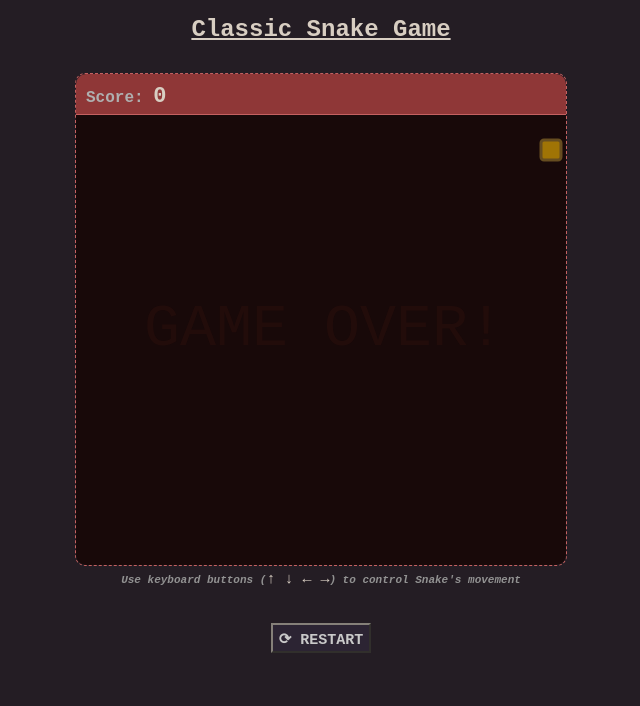
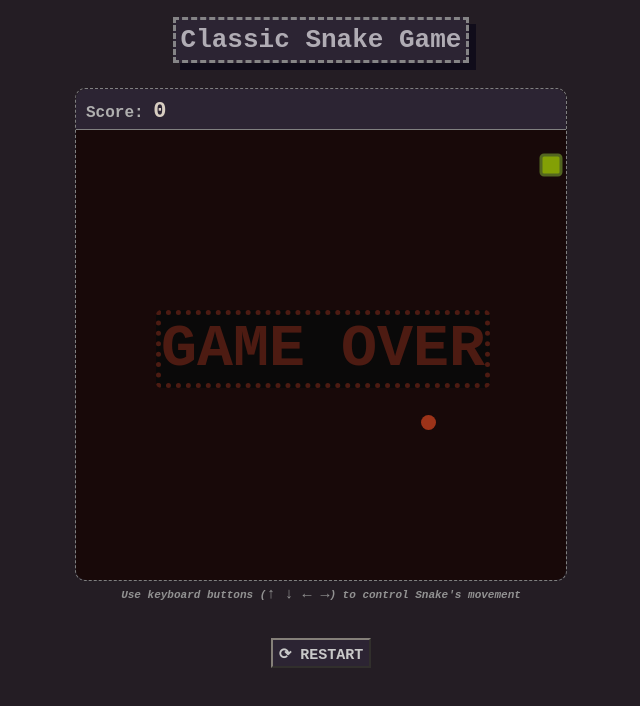
Before and after one commit to syf-dev/classic-snake-game, a plain HTML site: page index.html in a window 1280 px wide. Both pictures are taken after a click on the button "▶ PLAY". Shown: the whole page, without its empty margins (319-959 px from the left). Drawn offline with Linux system fonts and the light colour scheme.

Commit message:
Added Food placement and eating logic

```diff
--- a/index.html
+++ b/index.html
@@ -7,20 +7,21 @@
         <title>Classic Snake Game</title>
     </head>
     <body>
-        <h1>Classic Snake Game</h1>
+        <div id="title">
+            <h1>Classic Snake Game</h1>
+        </div>
         <div class="game-box">
             <div class="score-container">
                 Score: <span id="game-score">0</span>
             </div>
-            <div class="game-message">Press 'PLAY'<br>to Start!</div>
+            <div class="game-message">Press PLAY<br>to Start!</div>
             <canvas id="game-canvas" width="490" height="450"></canvas>
         </div>
         <p class="keys-message">Use keyboard buttons (<span style="font-size: 15px;">↑ ↓ ← →</span>) to control Snake's movement</p>
         <div class="buttons">
-            <span id="play-button-area"><button id="play-button" onclick="togglePlayButton(pause=false)">▶ PLAY</button></span>
+            <span id="play-button-area"><button id="play-button" onclick="togglePlayButton(pause=false);placeFood()">▶ PLAY</button></span>
             <span id="restart-button-area"></span>
         </div>
-
         <script src="./script.js"></script>
     </body>
 </html>
--- a/script.js
+++ b/script.js
@@ -1,28 +1,45 @@
 const playButtonArea = document.getElementById('play-button-area');
 const restartButtonArea = document.getElementById('restart-button-area');
 const gameCanvas = document.getElementById('game-canvas');
+const gameScore = document.getElementById('game-score');
 const gameBox = document.querySelector('.game-box');
 
 let snakeDirection = 0;
 let snakeBody = [
     {x: 25, y: 25}
 ];
+let speedInterval = 100;
+let foodPosition = {x: 0, y: 0}
+let score = 0;
 
 const ctx = gameCanvas.getContext('2d');
 const segmentSize = 20;
 
-function getSnake() {
+function drawGame() {
     ctx.clearRect(0, 0, gameCanvas.width, gameCanvas.height);
 
     snakeBody.forEach(segment => {
         ctx.lineWidth = 3;
-        ctx.strokeStyle = 'rgb(102, 77, 32)';
-        ctx.fillStyle = 'rgb(160, 116, 5)';
+        ctx.strokeStyle = 'rgba(83, 102, 32, 1)';
+        ctx.fillStyle = 'rgba(131, 160, 5, 1)';
         ctx.beginPath();
         ctx.roundRect(segment.x, segment.y, segmentSize, segmentSize, 3);
         ctx.fill();
         ctx.stroke();
     });
+
+    ctx.fillStyle = 'rgba(156, 51, 25, 1)';
+    ctx.beginPath();
+    ctx.roundRect(foodPosition.x, foodPosition.y, 15, 15, 10);
+    ctx.fill();
+}
+
+function placeFood() {
+    do {
+        foodPosition.x = Math.floor((Math.random() * (gameCanvas.width - segmentSize)) / segmentSize) * segmentSize + 5;
+        foodPosition.y = Math.floor((Math.random() * (gameCanvas.height - segmentSize)) / segmentSize) * segmentSize + 5;
+    } while (snakeBody.some(segment => segment.x === foodPosition.x - 5 && segment.y === foodPosition.y - 5));
+    drawGame();
 }
 
 function togglePlayButton(pause, hide) {
@@ -31,6 +48,7 @@ function togglePlayButton(pause, hide) {
     } else {
         moveSnake();
         playButtonArea.innerHTML = '<button id="play-button" onclick="togglePlayButton(pause=true)">● PAUSE</button>';
+        gameBox.querySelector('.game-message').style.border = 'none'
         gameBox.querySelector('.game-message').textContent = '';
     }
 
@@ -42,17 +60,14 @@ function togglePlayButton(pause, hide) {
 function setCanvasStyle(out) {
     if (out) {
         gameCanvas.style.backgroundColor = 'rgba(24, 9, 9, 1)';
-        gameBox.style.border = 'dashed 1px rgb(196, 97, 97)';
-        gameBox.querySelector('.score-container').style.backgroundColor = 'rgba(143, 55, 55, 1)';
-        gameBox.querySelector('.score-container').style.borderBottom = 'solid 1px rgb(196, 97, 97)';
-        gameBox.querySelector('.game-message').style.margin = '180px 0px 0px 68px';
+        gameBox.querySelector('.game-message').style.border = '';
+        gameBox.querySelector('.game-message').style.margin = '180px 0px 0px 80px';
         gameBox.querySelector('.game-message').style.color = 'rgb(77, 27, 18)';
-        gameBox.querySelector('.game-message').textContent = 'GAME OVER!';
+        gameBox.querySelector('.game-message').textContent = 'GAME OVER';
         restartButtonArea.innerHTML = '<button id="restart-button" onclick="restartGame()">⟳ RESTART</button>';
     } else {
+        gameScore.innerText = score;
         gameCanvas.style = '';
-        gameBox.style = '';
-        gameBox.querySelector('.score-container').style = '';
         gameBox.querySelector('.game-message').style = '';
         gameBox.querySelector('.game-message').textContent = '';
         restartButtonArea.innerHTML = '';
@@ -64,9 +79,13 @@ function restartGame() {
     snakeBody = [
         {x: 25, y: 25}
     ];
+    speedInterval = 100;
+    foodPosition = {x: 0, y: 0}
+    score = 0;
 
     setCanvasStyle(out=false);
     togglePlayButton(pause=false, hide=false);
+    placeFood();
 }
 
 function gameOver() {
@@ -97,16 +116,27 @@ function moveSnake() {
             if (snakeBody.some(segment => segment.x === head.x && segment.y === head.y)) {
                 gameOver();
                 clearInterval(movementInterval);
+                return;
+            }
+
+            if (head.x === foodPosition.x && head.y === foodPosition.y) {
+                score += 10;
+                gameScore.innerText = score;
+                snakeBody.push({x: head.x, y: head.y});
+                placeFood();
+                speedInterval -= 5;
+                clearInterval(movementInterval);
+                moveSnake();
             }
 
             snakeBody.unshift(head);
             snakeBody.pop();
 
-            getSnake();
+            drawGame();
         } else {
             clearInterval(movementInterval);
         }
-    }, 100);
+    }, speedInterval);
 }
 
 window.addEventListener('keyup', (e) => {
--- a/styles.css
+++ b/styles.css
@@ -1,14 +1,20 @@
 * {
     font-family: monospace;
-    color: rgb(216, 206, 194);
     background-color: rgb(36, 29, 36);
 }
 
-h1 {
-    font-size: 24px;
+#title {
     text-align: center;
-    text-decoration: underline;
-    margin-bottom: 30px;
+    width: fit-content;
+    margin: auto;
+}
+
+#title h1 {
+    color: rgb(176, 172, 180);
+    background-color: rgb(44, 36, 51);
+    border: dashed rgb(133, 132, 134);
+    box-shadow: 7px 7px 0px rgb(16, 12, 26);
+    padding: 5px;
 }
 
 .game-box {
@@ -33,20 +39,22 @@ h1 {
 }
 
 .score-container #game-score {
+    color: rgb(216, 206, 194);;
     background-color: transparent;
     font-size: 22px;
 }
 
 .game-message {
-    position: fixed;
+    font-weight: bold;
+    position: absolute;
     font-size: 60px;
     text-align: center;
     color: rgb(68, 51, 68);
-    opacity: 0.2;
-    background: transparent;
-    border-radius: 10px;
-    margin: 150px 0px 0px 33px;
-    z-index: 5;
+    background-color: rgb(10, 9, 9);
+    border: 5px dotted;
+    border-radius: 5px;
+    margin: 150px 0px 0px 65px;
+    z-index: 1;
 }
 
 #game-canvas {
```
